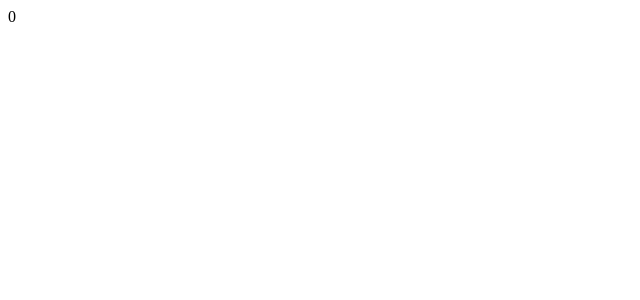
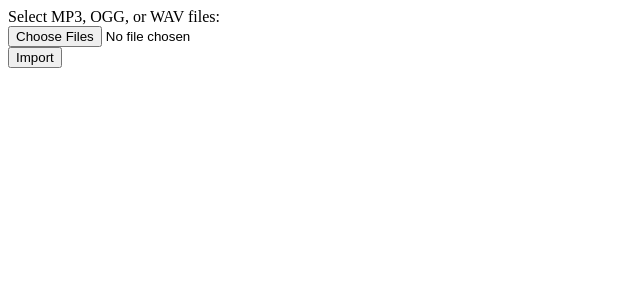
Before and after one commit to MarkDemidovs/Mussi, a React (Vite) app: page / in a window 1280 px wide. Shown: the top 300 px of the page, without its empty margins (0-640 px from the left). Built offline with nearby package versions, Linux system fonts and the light colour scheme.

Commit message:
Audio file Loading

```diff
--- a/src/App.tsx
+++ b/src/App.tsx
@@ -1,3 +1,34 @@
+import { useState } from "react";
+
 export default function App() {
-  return 0;
+  const [songList, setSongList] = useState<File[]>([]);
+
+  const handleImport = (files: FileList) => {
+    setSongList(prev => [...prev, ...Array.from(files)]);
+  };
+
+  return (
+    <div>
+      <form
+        onSubmit={(e) => {
+          e.preventDefault();
+          const files = (e.target as HTMLFormElement).audioInput.files;
+          if (files) handleImport(files);
+        }}
+      >
+        <label htmlFor="audioInput">Select MP3, OGG, or WAV files:</label>
+        <input type="file" id="audioInput" name="audioInput" accept="audio/*" multiple />
+        <button type="submit">Import</button>
+      </form>
+
+      <div>
+        {songList.map((song, index) => (
+          <div key={index}>
+            <p>{song.name}</p>
+            <audio controls src={URL.createObjectURL(song)} />
+          </div>
+        ))}
+      </div>
+    </div>
+  );
 }
--- a/src/index.css
+++ b/src/index.css
@@ -0,0 +1,3 @@
+#audioInput {
+    display:block;
+}
```
Also changed, not shown: src/components/Import.tsx (added, +22 -0 lines).
